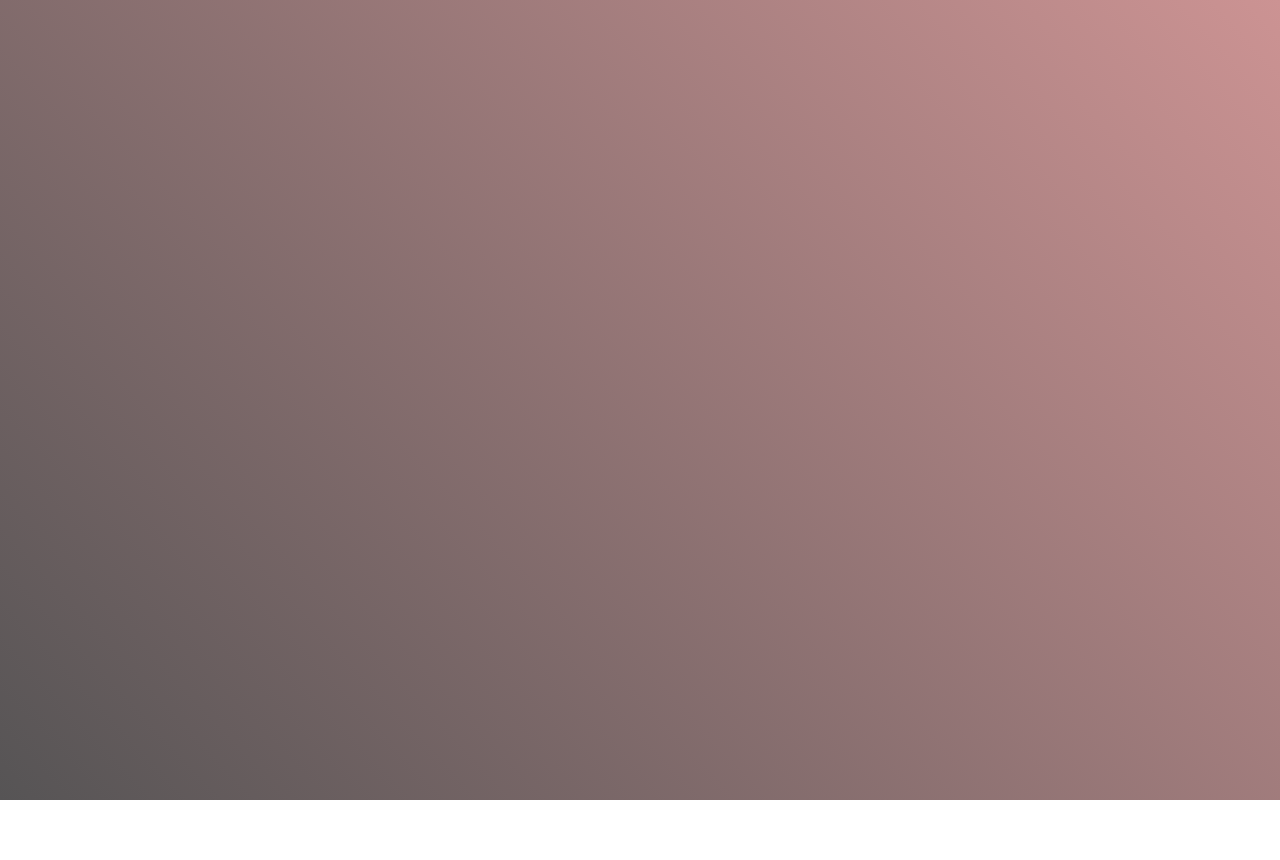
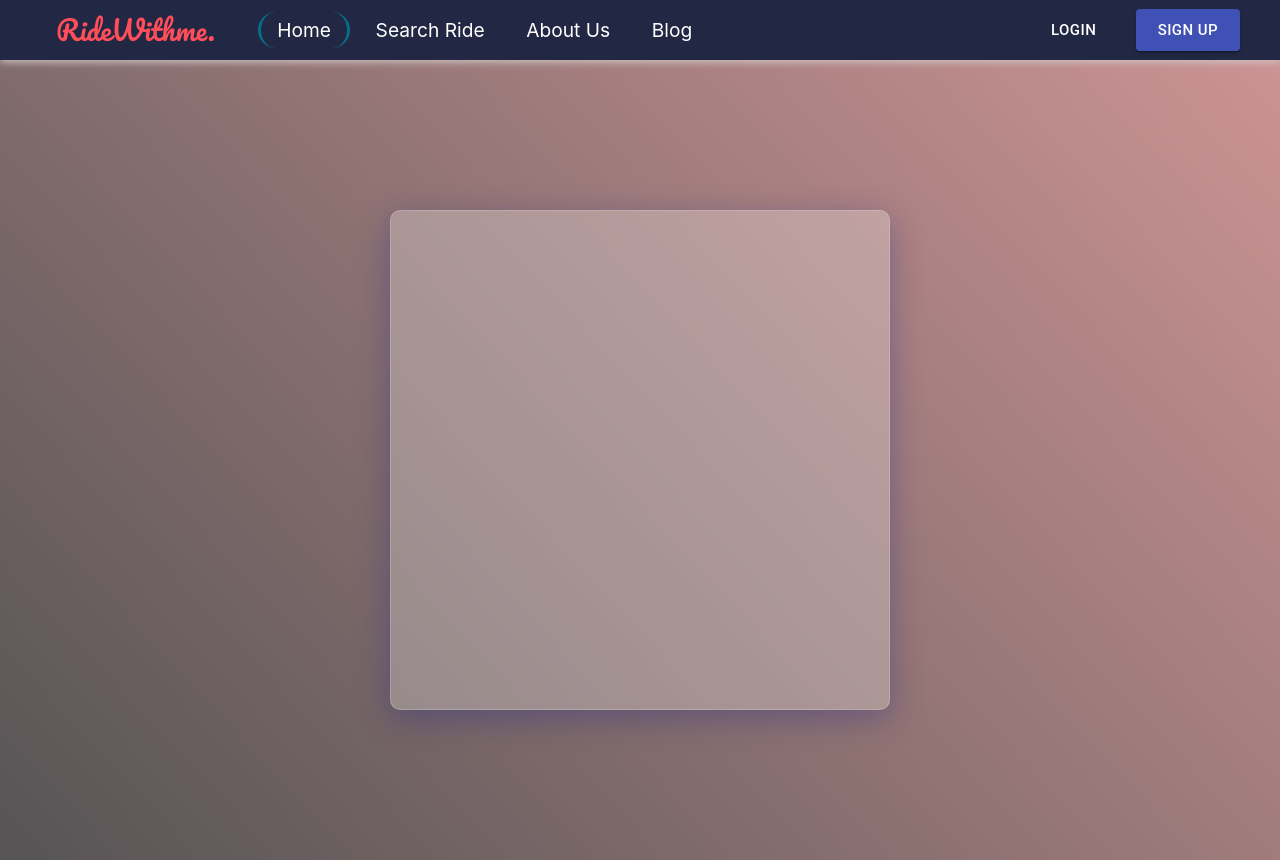
Before and after one commit to sandeepPainkra/Minor-project-Ride-sharing-web-app-, a React (Create React App) app in the folder frontend/: page /offer-ride in a window 1280 px wide. Before the commit the page ends 800 px from the top, so only its background shows below. Built offline with nearby package versions, Linux system fonts and the light colour scheme.

Commit message:
creating OfferRide

```diff
--- a/frontend/src/App.js
+++ b/frontend/src/App.js
@@ -12,7 +12,7 @@ const App = () => {
   return (
     <div className="app">
       <Router>
-        {/* <Navbar /> */}
+        <Navbar />
         <Routes>
           <Route path="/" element={<LandingPage />} />
           <Route path="/login" element={<Login />} />
--- a/frontend/src/components/OfferRide/OfferRide.css
+++ b/frontend/src/components/OfferRide/OfferRide.css
@@ -3,3 +3,13 @@
   height: 100vh;
   background: linear-gradient(227deg, #cc9393 0%, #565455 100%);
 }
+.hit {
+  height: 500px;
+  width: 500px;
+  background: rgba(255, 255, 255, 0.25);
+  box-shadow: 0 8px 32px 0 rgba(31, 38, 135, 0.37);
+  backdrop-filter: blur(4px);
+  -webkit-backdrop-filter: blur(4px);
+  border-radius: 10px;
+  border: 1px solid rgba(255, 255, 255, 0.18);
+}
--- a/frontend/src/components/OfferRide/OfferRide.js
+++ b/frontend/src/components/OfferRide/OfferRide.js
@@ -2,7 +2,11 @@ import React from "react";
 import "./OfferRide.css";
 
 const OfferRide = () => {
-  return <div className="offer_ride"></div>;
+  return (
+    <div className="offer_ride">
+      <div className="hit"></div>
+    </div>
+  );
 };
 
 export default OfferRide;
```
